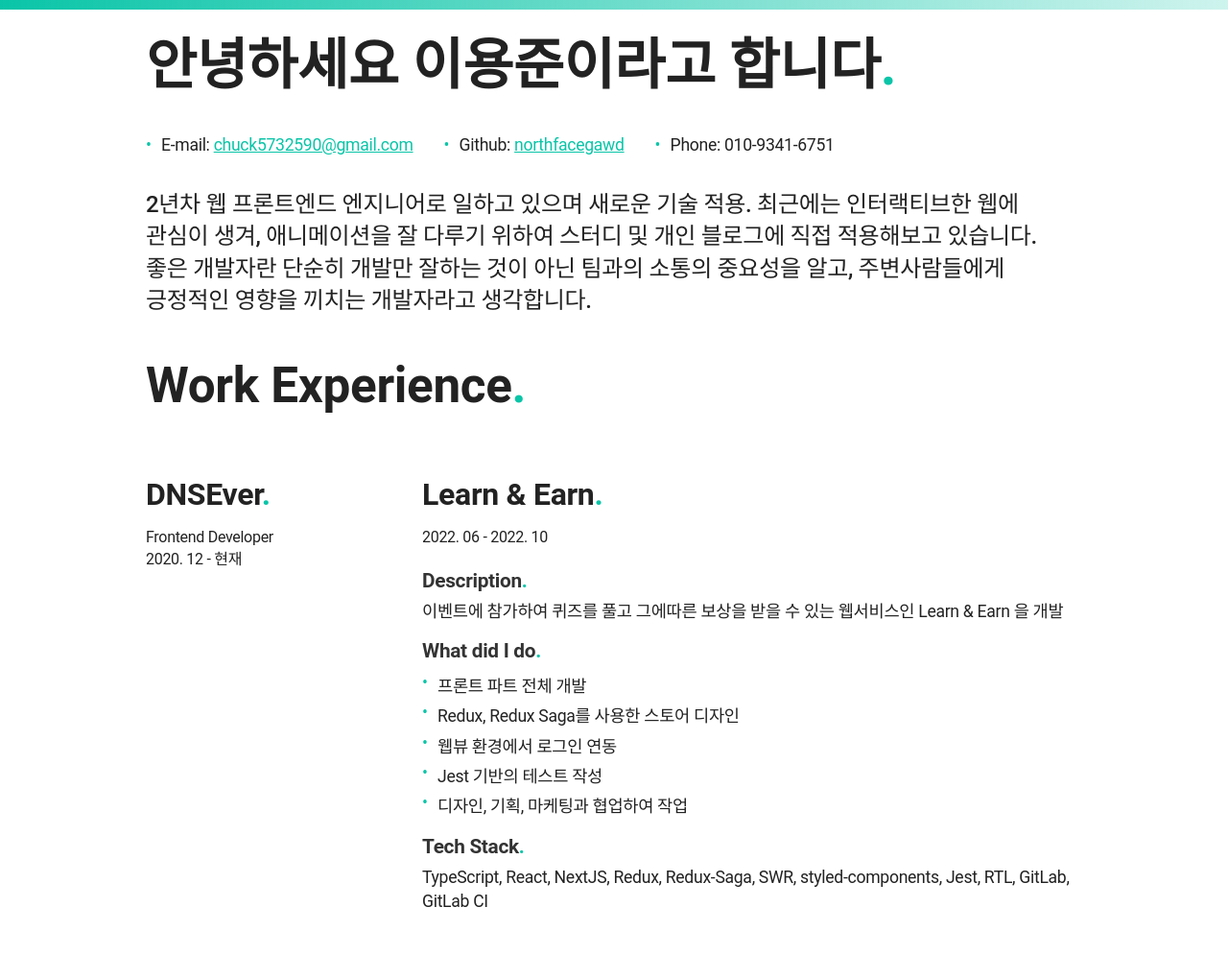
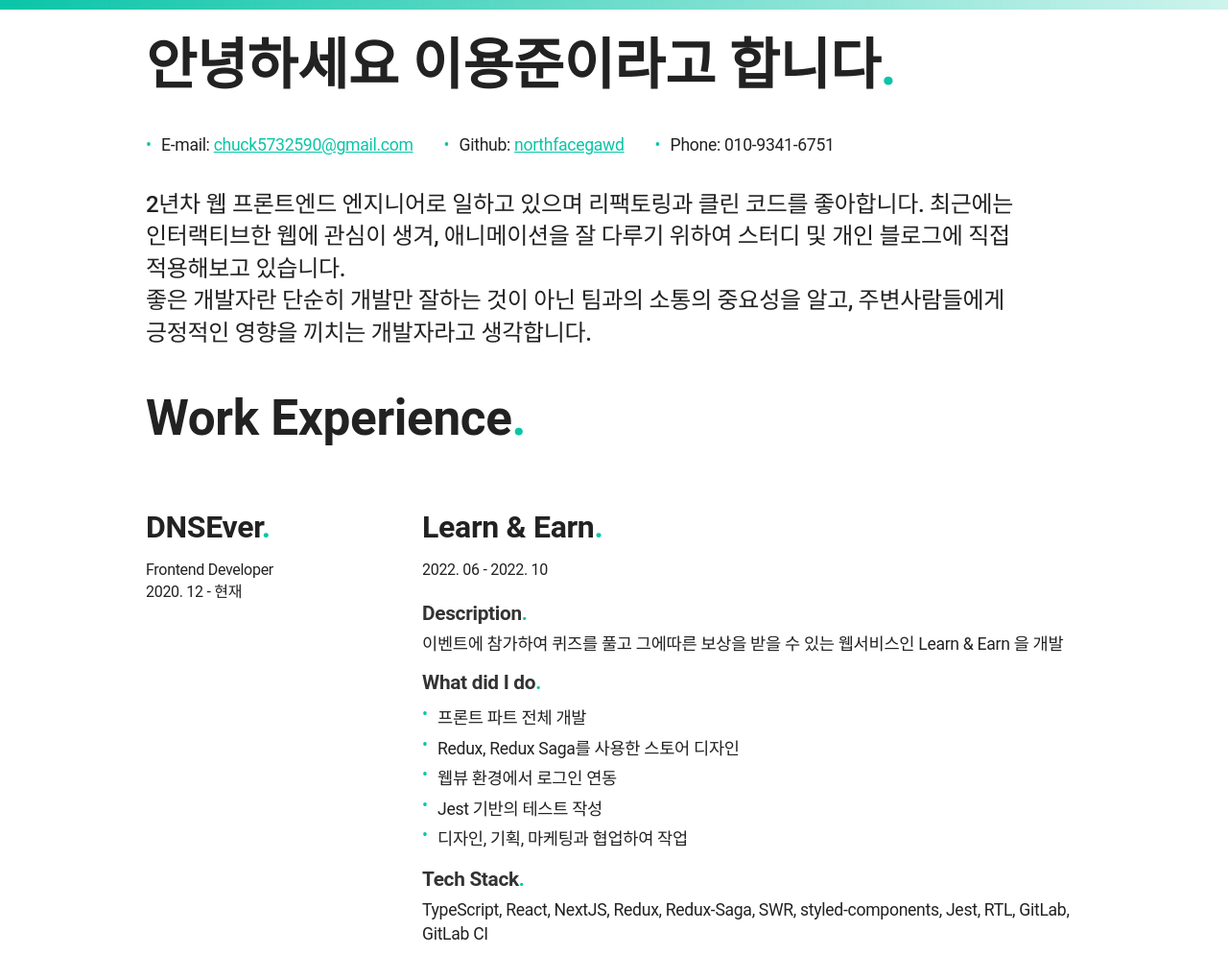
Before and after one commit to northfacegawd/northfacegawd.github.io, a Gatsby site: page / in a window 1280 px wide. Shown: the top 995 px of the page at 96% size. Built offline with nearby package versions, Linux system fonts and the light colour scheme; Gatsby itself is replaced by a stand-in of ours.

Commit message:
fix: 자기소개 문구 수정

```diff
--- a/src/pages/index.tsx
+++ b/src/pages/index.tsx
@@ -53,9 +53,9 @@ const IndexPage: FC = function () {
             <li>Phone: 010-9341-6751</li>
           </WorkList>
           <MainDesc>
-            2년차 웹 프론트엔드 엔지니어로 일하고 있으며 새로운 기술 적용.
-            최근에는 인터랙티브한 웹에 관심이 생겨, 애니메이션을 잘 다루기
-            위하여 스터디 및 개인 블로그에 직접 적용해보고 있습니다.
+            2년차 웹 프론트엔드 엔지니어로 일하고 있으며 리팩토링과 클린 코드를
+            좋아합니다. 최근에는 인터랙티브한 웹에 관심이 생겨, 애니메이션을 잘
+            다루기 위하여 스터디 및 개인 블로그에 직접 적용해보고 있습니다.
             <br />
             좋은 개발자란 단순히 개발만 잘하는 것이 아닌 팀과의 소통의 중요성을
             알고, 주변사람들에게 긍정적인 영향을 끼치는 개발자라고 생각합니다.
```
